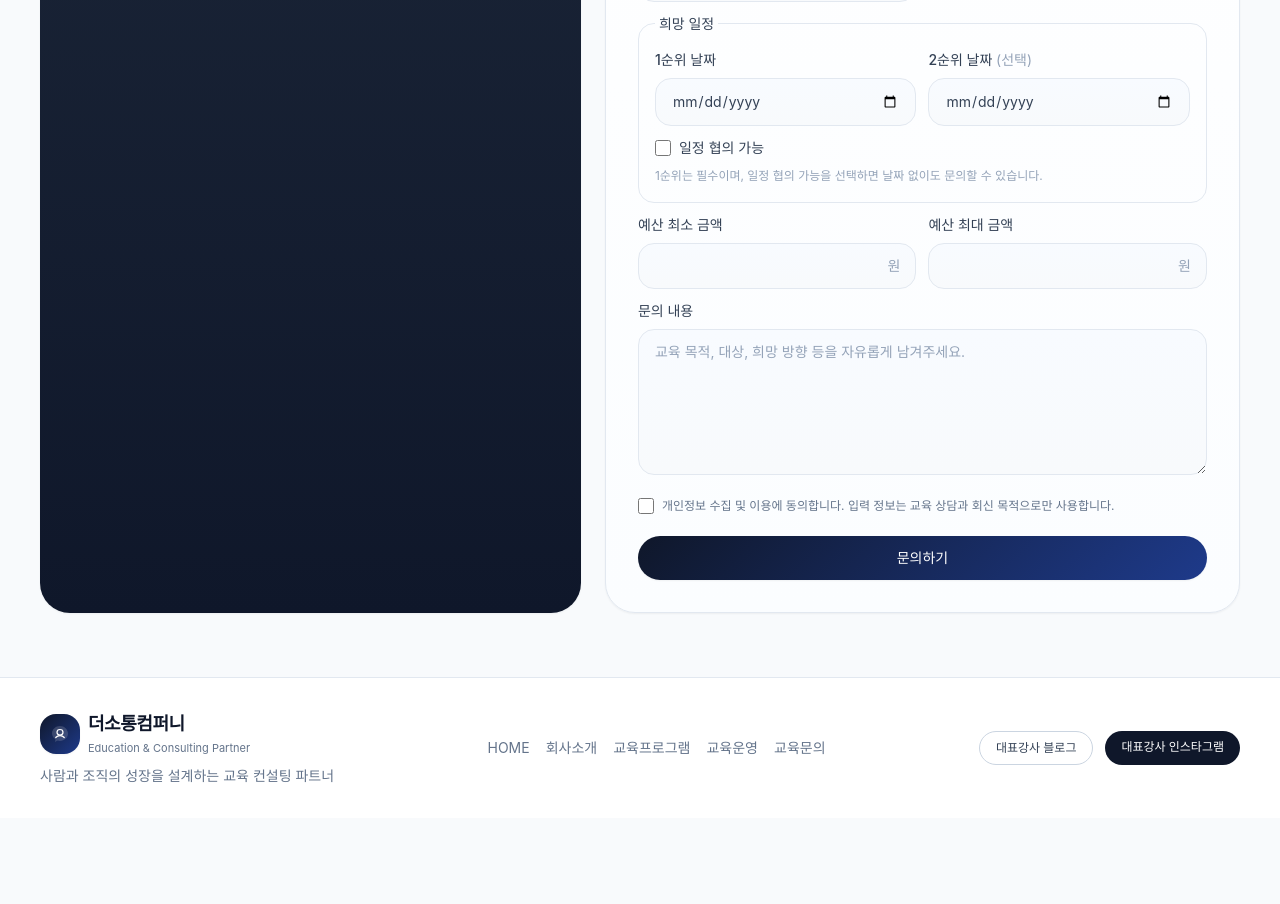
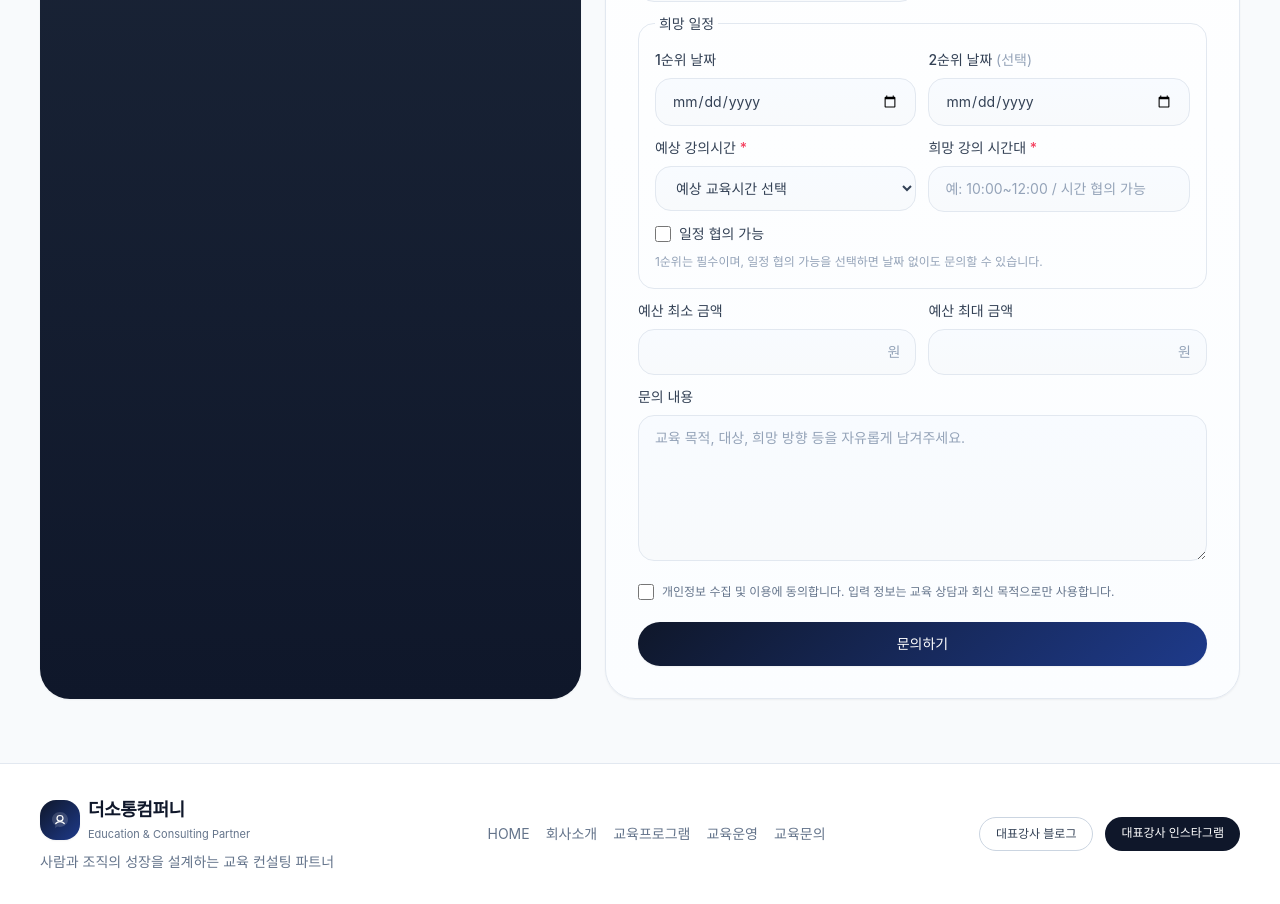
Before and after one commit to goldeye24-hub/-the-sotong-company, a React (Vite) app: page / in a window 1280 px wide. Shown: the part 5300-6204 px from the top of the page. Before the commit the page ends 6118 px from the top, so only its background shows below. Built offline with nearby package versions, Linux system fonts and the light colour scheme.

Commit message:
Collect lecture duration and preferred time window in main inquiry form

```diff
--- a/src/App.jsx
+++ b/src/App.jsx
@@ -127,6 +127,8 @@ export default function DeosotongCompanyHomepage() {
     schedule_first: "",
     schedule_second: "",
     schedule_flexible: false,
+    lecture_duration: "",
+    lecture_time_window: "",
     budget_min: "",
     budget_max: "",
     message: "",
@@ -224,6 +226,8 @@ export default function DeosotongCompanyHomepage() {
           schedule_first: formData.schedule_first,
           schedule_second: formData.schedule_second || "미입력",
           schedule_flexible: formData.schedule_flexible ? "협의 가능" : "해당 없음",
+          lecture_duration: formData.lecture_duration,
+          lecture_time_window: formData.lecture_time_window,
           schedule: formData.schedule_flexible
             ? `1순위 ${formData.schedule_first || "미정"} / 2순위 ${formData.schedule_second || "미정"} / 일정 협의 가능`
             : `1순위 ${formData.schedule_first} / 2순위 ${formData.schedule_second || "미입력"}`,
@@ -250,6 +254,8 @@ export default function DeosotongCompanyHomepage() {
         schedule_first: "",
         schedule_second: "",
         schedule_flexible: false,
+        lecture_duration: "",
+        lecture_time_window: "",
         budget_min: "",
         budget_max: "",
         message: "",
@@ -726,6 +732,37 @@ export default function DeosotongCompanyHomepage() {
                         className="w-full rounded-2xl border border-slate-200 bg-[linear-gradient(180deg,#f8fbff_0%,#f8fafc_100%)] px-4 py-3 outline-none focus:border-sky-300 focus:ring-2 focus:ring-sky-100"
                       />
                     </label>
+                    <label className="text-sm text-slate-700">
+                      <div className="mb-2 font-medium">예상 강의시간 <span className="text-rose-500">*</span></div>
+                      <select
+                        value={formData.lecture_duration}
+                        onChange={(e) => handleChange("lecture_duration", e.target.value)}
+                        required
+                        className="w-full rounded-2xl border border-slate-200 bg-[linear-gradient(180deg,#f8fbff_0%,#f8fafc_100%)] px-4 py-3 outline-none focus:border-sky-300 focus:ring-2 focus:ring-sky-100"
+                      >
+                        <option value="">예상 교육시간 선택</option>
+                        <option value="1시간">1시간</option>
+                        <option value="2시간">2시간</option>
+                        <option value="3시간">3시간</option>
+                        <option value="4시간 (반일)">4시간 (반일)</option>
+                        <option value="6시간">6시간</option>
+                        <option value="8시간 (종일)">8시간 (종일)</option>
+                        <option value="기타 / 협의">기타 / 협의</option>
+                        <option value="미정 / 협의 가능">미정 / 협의 가능</option>
+                      </select>
+                    </label>
+                    <label className="text-sm text-slate-700">
+                      <div className="mb-2 font-medium">희망 강의 시간대 <span className="text-rose-500">*</span></div>
+                      <input
+                        type="text"
+                        value={formData.lecture_time_window}
+                        onChange={(e) => handleChange("lecture_time_window", e.target.value)}
+                        placeholder="예: 10:00~12:00 / 시간 협의 가능"
+                        maxLength={100}
+                        required
+                        className="w-full rounded-2xl border border-slate-200 bg-[linear-gradient(180deg,#f8fbff_0%,#f8fafc_100%)] px-4 py-3 outline-none placeholder:text-slate-400 focus:border-sky-300 focus:ring-2 focus:ring-sky-100"
+                      />
+                    </label>
                   </div>
                   <label className="mt-3 flex cursor-pointer items-center gap-2 text-sm text-slate-700">
                     <input
```
